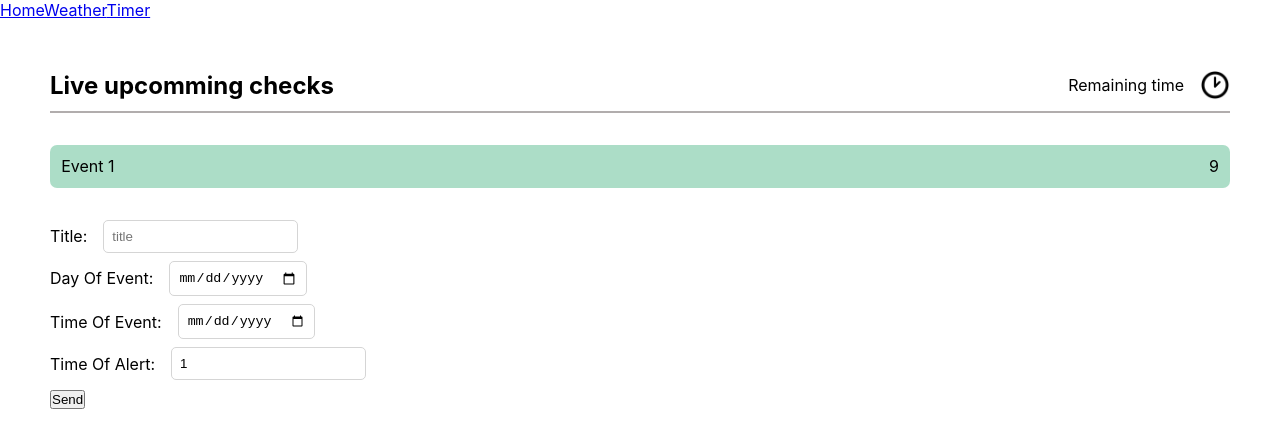
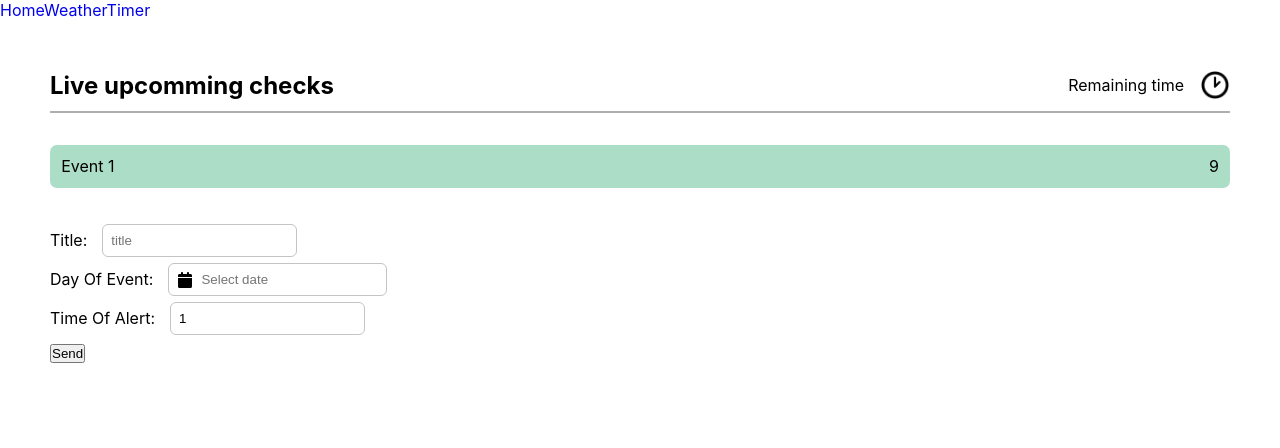
Before and after one commit to Masianuy/Weather, a React (Create React App) app: page /timer in a window 1280 px wide. Shown: the top 448 px of the page. Built offline with nearby package versions, Linux system fonts and the light colour scheme.

Commit message:
created page 404

```diff
--- a/src/App.js
+++ b/src/App.js
@@ -8,6 +8,7 @@ import {
 import './App.css';
 import Weather from './components/Weather/Weather';
 import Timer from './components/Timer/Timer';
+import Page404 from './components/Page404/Page404';
 
 function Home () {
   return (
@@ -30,6 +31,7 @@ function App () {
             <Route path='weather' element={<Weather />} />
             <Route path='timer' element={<Timer />} />
           </Route>
+          <Route path='/*' element={<Page404 />} />
         </Routes>
       </BrowserRouter>
     </>
--- a/src/components/LeftSide/LeftSide.js
+++ b/src/components/LeftSide/LeftSide.js
@@ -24,6 +24,7 @@ const LeftSide = ({
   const [choosenCity, setCity] = useState({});
   const [showModalForm, setModalForm] = useState(false);
   const [search, setSearch] = useState('');
+
   useEffect(() => {
     loadDefaultCity();
     setCity(currentCity);
--- a/src/components/ModalForm/ModalForm.js
+++ b/src/components/ModalForm/ModalForm.js
@@ -64,7 +64,7 @@ const ModalForm = props => {
                       ))}
                     </select>
                     <label>Start date</label>
-                    <Field name='startDate' placeholderText='Select date'>
+                    <Field name='startDate'>
                       {({ field, meta, form: { setFieldValue } }) => {
                         return (
                           <DatePicker
--- /dev/null
+++ b/src/components/Page404/Page404.js
@@ -0,0 +1,27 @@
+import React from 'react';
+import { Link } from 'react-router-dom';
+import styles from './Page404.module.scss';
+
+function Page404 () {
+  return (
+    <section className={styles['page_404']}>
+      <div className={styles.container}>
+        <div className={styles['four_zero_four_bg']}>
+          <h1 className={styles['text-center ']}>404</h1>
+        </div>
+
+        <div className={styles['contant_box_404']}>
+          <h3 className={styles['h2']}>Look like you're lost</h3>
+
+          <p>the page you are looking for not avaible!</p>
+
+          <Link to='/' className={styles['link_404']}>
+            Go to Home
+          </Link>
+        </div>
+      </div>
+    </section>
+  );
+}
+
+export default Page404;
--- /dev/null
+++ b/src/components/Page404/Page404.module.scss
@@ -0,0 +1,34 @@
+
+.page_404 {
+  padding: 40px 0;
+  margin: 0 auto;
+}
+
+.container {
+  max-width: 1400px;
+  padding: 50px;
+  text-align: center;
+  & h1 {
+    font-size: 5rem;
+  }
+  & h3 {
+    font-size: 2rem;
+  }
+}
+
+.four_zero_four_bg {
+  background-image: url(https://cdn.dribbble.com/users/285475/screenshots/2083086/dribbble_1.gif);
+  height: 400px;
+  background-position: center;
+}
+
+.link_404 {
+  color: #222222 !important;
+  padding: 10px 20px;
+  background: #acddc7;
+  margin: 20px 0;
+  display: inline-block;
+}
+.contant_box_404 {
+  margin-top: -50px;
+}
--- a/src/components/Timer/EventForm.js
+++ b/src/components/Timer/EventForm.js
@@ -1,16 +1,20 @@
 import React from 'react';
 import { Field, Form, Formik } from 'formik';
 import * as yup from 'yup';
+import { enGB } from 'date-fns/locale';
 import styles from './Timer.module.scss';
+import DatePicker from 'react-datepicker';
+import { connect } from 'react-redux';
+import { addEvent } from '../../store/slices/eventsSlice';
 
-function EventForm () {
+function EventForm ({createEvent}) {
   const initialValues = {
     title: '',
     dayOfEvent: '',
-    timeOfEvent: '',
     timeOfAlert: 1,
   };
-  const handleSubmit = (values, formikBag) => {
+  const handleSubmit = values => {
+    createEvent(values);
     console.log(values);
   };
   const VALIDATE_EVENTS_FORM = yup.object({
@@ -19,7 +23,6 @@ function EventForm () {
       .date()
       .min(new Date(), 'Start date is must be today or later')
       .required('dayOfEvent is required'),
-    timeOfEvent: yup.date().min(1).required('timeOfEvent is required'),
     timeOfAlert: yup.number().min(1).required('timeOfAlert is required'),
   });
   return (
@@ -29,7 +32,7 @@ function EventForm () {
         onSubmit={handleSubmit}
         validationSchema={VALIDATE_EVENTS_FORM}
       >
-        {formikProps => {
+        {() => {
           return (
             <Form>
               <label className={styles['input-box']}>
@@ -38,11 +41,26 @@ function EventForm () {
               </label>
               <label className={styles['input-box']}>
                 <p>Day Of Event:</p>
-                <Field type='date' name='dayOfEvent' />
-              </label>
-              <label className={styles['input-box']}>
-                <p>Time Of Event:</p>
-                <Field type='date' name='timeOfEvent' />
+                <Field name='dayOfEvent'>
+                  {({ field, form: { setFieldValue } }) => {
+                    return (
+                      <DatePicker
+                        {...field}
+                        showIcon
+                        minDate={new Date()}
+                        showTimeSelect
+                        timeIntervals={15}
+                        locale={enGB}
+                        selected={field.value || null}
+                        onChange={value => setFieldValue(field.name, value)}
+                        placeholderText='Select date'
+                        dateFormat='Pp'
+                        timeFormat='p'
+                        className={styles['date-input']}
+                      />
+                    );
+                  }}
+                </Field>
               </label>
               <label className={styles['input-box']}>
                 <p>Time Of Alert:</p>
@@ -57,4 +75,8 @@ function EventForm () {
   );
 }
 
-export default EventForm;
+const mapDispatchToProps = dispatch => ({
+  createEvent: (e) => dispatch(addEvent(e))
+});
+
+export default connect(null, mapDispatchToProps)(EventForm);
--- a/src/components/Timer/Timer.js
+++ b/src/components/Timer/Timer.js
@@ -2,16 +2,11 @@ import React from 'react';
 import clock from './clock.png';
 import EventForm from './EventForm';
 import styles from './Timer.module.scss';
+import { connect } from 'react-redux';
 
-function Timer () {
-  const state = [
-    {
-      title: 'Event 1',
-      dayOfEvent: '2024-09-01',
-      timeOfEvent: '12:00',
-      timeOfAlert: '9',
-    }
-  ]
+function Timer ({events}) {
+  console.log(events);
+
   return (
     <section className={styles.container}>
       <div className={styles['title-block']}>
@@ -21,11 +16,12 @@ function Timer () {
         </p>
       </div>
       <ul className={styles.events}>
-        {state.map(el => <li><p>{el.title}</p><p>{el.timeOfAlert}</p></li>)}
+        {events ? events.map(el => <li key={el.title}><p>{el.title}</p><p>{el.timeOfAlert}</p></li>) : 'Nothing to render'}
       </ul>
       <EventForm />
     </section>
   );
 }
+const mapStateToProps = ({ eventsList }) => eventsList;
 
-export default Timer;
+export default connect(mapStateToProps)(Timer);
--- a/src/components/Timer/Timer.module.scss
+++ b/src/components/Timer/Timer.module.scss
@@ -29,6 +29,7 @@
     padding: 0.7rem;
     border-radius: 7px;
     background-color: #acddc7;
+    margin-bottom: 5px;
   }
 }
 
@@ -47,8 +48,12 @@ form {
   }
   & input {
     border-radius: 5px;
-    border: 1px solid #d5d5d5;
+    border: none;
     padding: 0.5rem;
-    align-content: stretch;
+    outline: 1px solid #c4c4c4;
+
+  }
+    & .date-input {
+      padding: 0.5rem 0.5rem 0.5rem 2rem;
     }
 }
--- a/src/index.css
+++ b/src/index.css
@@ -38,3 +38,7 @@ button[disabled]:hover {
 li {
   list-style-type: none;
 }
+
+a {
+  text-decoration: none;
+}
--- a/src/store/index.js
+++ b/src/store/index.js
@@ -1,9 +1,11 @@
 import { configureStore } from '@reduxjs/toolkit';
 import weatherReducer from './slices/weatherSlice';
+import eventsReducer from './slices/eventsSlice';
 
 const store = configureStore({
   reducer: {
     weatherList: weatherReducer,
+    eventsList: eventsReducer,
   },
 });
 
--- /dev/null
+++ b/src/store/slices/eventsSlice.js
@@ -0,0 +1,28 @@
+import { createSlice } from '@reduxjs/toolkit';
+
+const EVENTS_NAME = 'events';
+
+const eventsSlice = createSlice({
+  name: EVENTS_NAME,
+  initialState: {
+    events: [
+      {
+        title: 'Event 1',
+        dayOfEvent: '2024-09-01',
+        timeOfEvent: '12:00',
+        timeOfAlert: '9',
+      },
+    ],
+    isFetching: false,
+    error: null,
+  },
+  reducers: {
+    addEvent: (state, { payload }) => {
+      state.events.push(payload);
+    },
+  },
+});
+
+const { reducer, actions } = eventsSlice;
+export const { addEvent } = actions;
+export default reducer;
```
Lines whose indentation alone changed are shown as unchanged.
